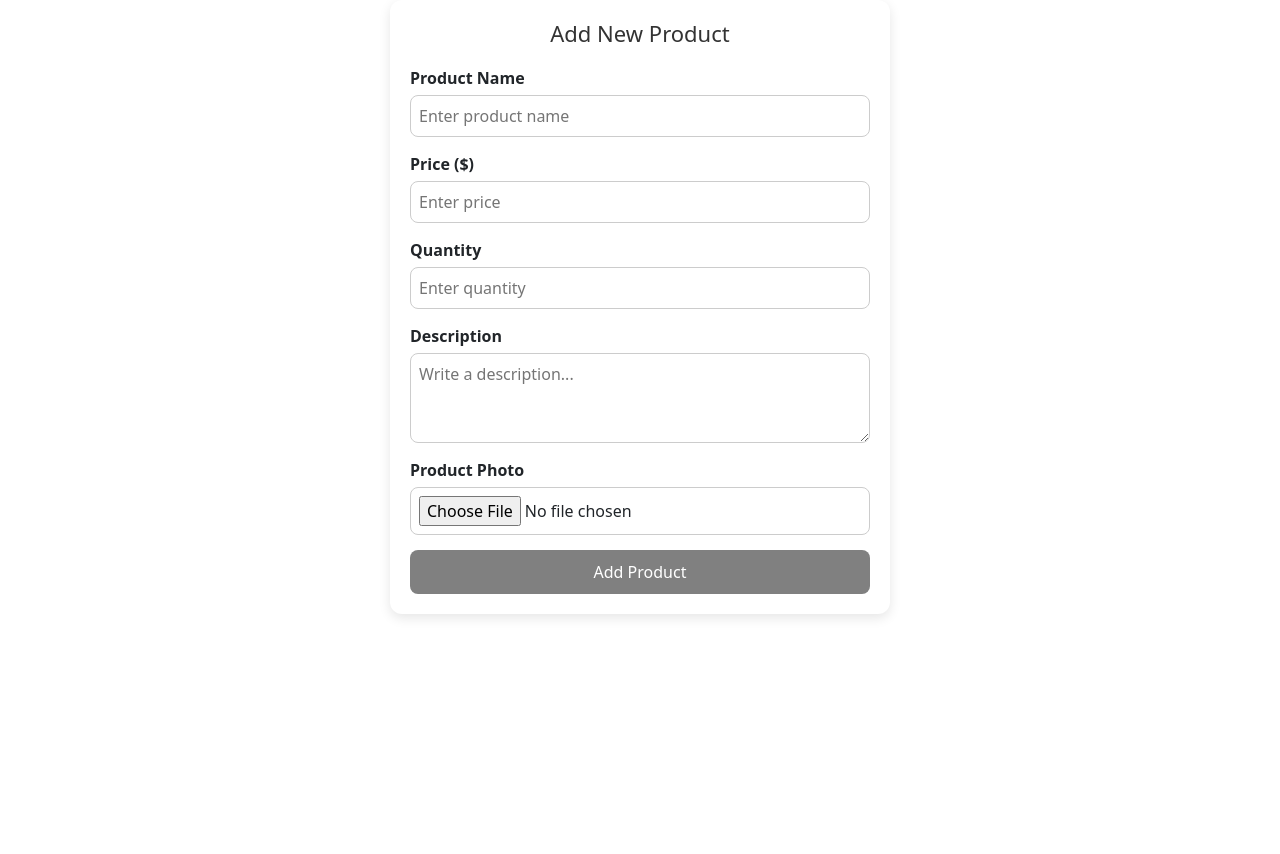
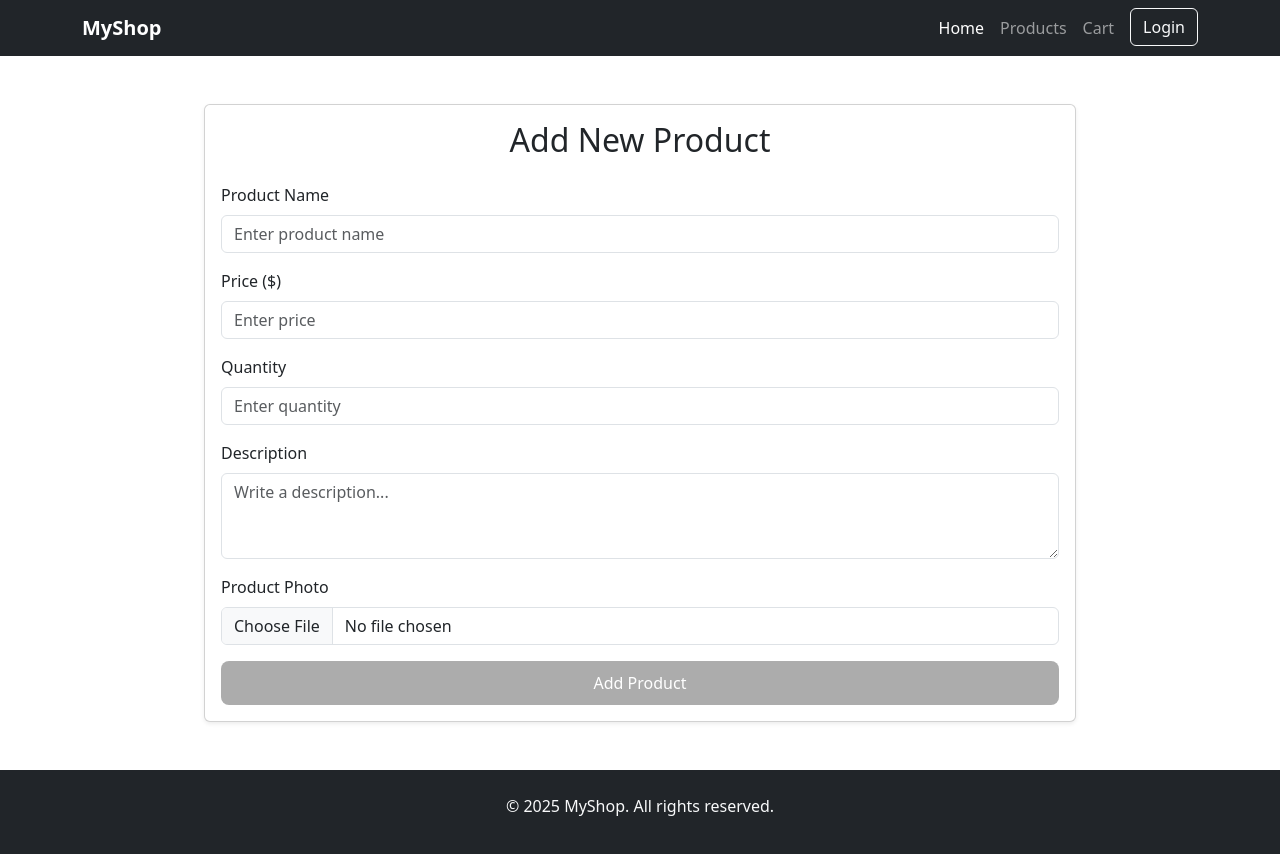
Before and after one commit to Ebram-Wael/e-commerce-website-NTI-, an Angular app in the folder frontend/: page /adminform in a window 1280 px wide. Shown: the top 854 px of the page. Before the commit the page ends 800 px from the top, so only its background shows below. Built offline with nearby package versions, Linux system fonts and the light colour scheme.

Commit message:
add product form and fix some styles and add

```diff
--- a/frontend/src/app/app.routes.ts
+++ b/frontend/src/app/app.routes.ts
@@ -13,11 +13,12 @@ export const routes: Routes = [
                         { path: 'home', component: HomeComponent, title: 'Home' },
                         { path: 'products', component: Products },
                         { path: 'products/:id', component: ProductDetailComponent },
+                        { path: 'adminform', component: AdminFormComponent },
 
                 ]
         },
         { path: 'register', component: RegisterComponent },
         { path: 'login', component: LoginComponent },
-        { path: 'adminform', component: AdminFormComponent },
+
 
 ];
--- a/frontend/src/app/components/admin-form/admin-form.html
+++ b/frontend/src/app/components/admin-form/admin-form.html
@@ -1,43 +1,51 @@
-<div class="admin-form-container">
-  <h2 class="form-title">Add New Product</h2>
+<div class="container mt-5 mb-5" style="width: 70%;">
+  <div class="card shadow-sm">
+    <div class="card-body">
+      <h2 class="card-title text-center mb-4">Add New Product</h2>
 
-  <form [formGroup]="productForm" (ngSubmit)="onSubmit()" class="product-form">
+      <form [formGroup]="productForm" (ngSubmit)="onSubmit()">
 
         <!-- Product Name -->
-    <div class="form-group">
-      <label for="name">Product Name</label>
-      <input id="name" type="text" formControlName="name" placeholder="Enter product name" />
+        <div class="mb-3">
+          <label for="name" class="form-label">Product Name</label>
+          <input id="name" type="text" formControlName="name" class="form-control" placeholder="Enter product name" />
         </div>
 
         <!-- Price -->
-    <div class="form-group">
-      <label for="price">Price ($)</label>
-      <input id="price" type="number" formControlName="price" placeholder="Enter price" />
+        <div class="mb-3">
+          <label for="price" class="form-label">Price ($)</label>
+          <input id="price" type="number" formControlName="price" class="form-control" placeholder="Enter price" />
         </div>
 
         <!-- Quantity -->
-    <div class="form-group">
-      <label for="quantity">Quantity</label>
-      <input id="quantity" type="number" formControlName="quantity" placeholder="Enter quantity" />
+        <div class="mb-3">
+          <label for="quantity" class="form-label">Quantity</label>
+          <input id="quantity" type="number" formControlName="quantity" class="form-control" placeholder="Enter quantity" />
         </div>
 
         <!-- Description -->
-    <div class="form-group">
-      <label for="description">Description</label>
-      <textarea id="description" rows="3" formControlName="description" placeholder="Write a description..."></textarea>
+        <div class="mb-3">
+          <label for="description" class="form-label">Description</label>
+          <textarea id="description" rows="3" formControlName="description" class="form-control" placeholder="Write a description..."></textarea>
         </div>
 
         <!-- Photo -->
-    <div class="form-group">
-      <label for="photo">Product Photo</label>
-      <input id="photo" type="file" (change)="onFileSelected($event)" />
-      <div *ngIf="previewUrl" class="preview">
-        <img [src]="previewUrl" alt="Preview" />
+        <div class="mb-3">
+          <label for="photo" class="form-label">Product Photo</label>
+          <input id="photo" type="file" (change)="onFileSelected($event)" class="form-control" />
+        </div>
+
+        <div class="text-center mb-3" *ngIf="previewUrl">
+          <img [src]="previewUrl" alt="Preview" class="img-thumbnail" style="max-height: 200px;" />
+        </div>
+
+        <div class="d-grid">
+          <button type="submit" class="btn btn-primary" [disabled]="loading || productForm.invalid">
+            <span *ngIf="loading" class="spinner-border spinner-border-sm me-2"></span>
+            {{ loading ? 'Saving...' : 'Add Product' }}
+          </button>
+        </div>
+      </form>
     </div>
   </div>
-
-    <button type="submit" [disabled]="loading || productForm.invalid">
-      {{ loading ? 'Saving...' : 'Add Product' }}
-    </button>
-  </form>
 </div>
--- a/frontend/src/app/components/admin-form/admin-form.ts
+++ b/frontend/src/app/components/admin-form/admin-form.ts
@@ -1,15 +1,13 @@
 import { Component } from '@angular/core';
 import { FormBuilder, FormGroup, Validators, ReactiveFormsModule } from '@angular/forms';
+import { ProductsService } from '../../services/products.service';
 import { HttpClient } from '@angular/common/http';
 import { CommonModule } from '@angular/common';
 
 @Component({
   selector: 'app-admin-form',
   standalone: true,
-  imports: [
-    ReactiveFormsModule,
-    CommonModule
-  ],
+  imports: [ReactiveFormsModule, CommonModule],
   templateUrl: './admin-form.html',
   styleUrls: ['./admin-form.css']
 })
@@ -17,18 +15,15 @@ export class AdminFormComponent {
   productForm: FormGroup;
   selectedFile!: File;
   previewUrl: string | ArrayBuffer | null = null;
+  base64Image: string | null = null;
   loading = false;
 
-  cloudName = 'YOUR_CLOUD_NAME';
-  uploadPreset = 'YOUR_UPLOAD_PRESET';
-
-  constructor(private fb: FormBuilder, private http: HttpClient) {
+  constructor(private fb: FormBuilder, private http: HttpClient , private productsService: ProductsService) {
     this.productForm = this.fb.group({
       name: ['', Validators.required],
       price: ['', [Validators.required, Validators.min(1)]],
       quantity: ['', [Validators.required, Validators.min(1)]],
       description: ['', Validators.required],
-      photoUrl: ['']
     });
   }
 
@@ -36,36 +31,35 @@ export class AdminFormComponent {
     this.selectedFile = event.target.files[0];
     if (this.selectedFile) {
       const reader = new FileReader();
-      reader.onload = () => (this.previewUrl = reader.result);
-      reader.readAsDataURL(this.selectedFile);
+      reader.onload = () => {
+        this.previewUrl = reader.result;
+        this.base64Image = reader.result as string; // نخزن Base64
+      };
+      reader.readAsDataURL(this.selectedFile); // بيحول ل Base64
     }
   }
 
   async onSubmit() {
   if (this.productForm.invalid) return;
+
   this.loading = true;
 
   try {
-      let photoUrl = '';
+    const productData = {
+      title: this.productForm.get('name')?.value,
+      price: this.productForm.get('price')?.value,
+      quantityInStore: this.productForm.get('quantity')?.value,
+      description: this.productForm.get('description')?.value,
+      image: this.base64Image
+    };
 
-      if (this.selectedFile) {
-        const formData = new FormData();
-        formData.append('file', this.selectedFile);
-        formData.append('upload_preset', this.uploadPreset);
+    const res = await this.productsService.createProduct(productData).toPromise();
 
-        const res: any = await this.http
-          .post(`https://api.cloudinary.com/v1_1/${this.cloudName}/image/upload`, formData)
-          .toPromise();
-
-        photoUrl = res.secure_url;
-      }
-
-      this.productForm.patchValue({ photoUrl });
-
-      console.log(' Product Data:', this.productForm.value);
+    console.log('Product created:', res);
     alert('Product added successfully!');
     this.productForm.reset();
     this.previewUrl = null;
+    this.base64Image = null;
   } catch (error) {
     console.error(error);
     alert('Error uploading product');
@@ -73,4 +67,5 @@ export class AdminFormComponent {
     this.loading = false;
   }
 }
+
 }
--- a/frontend/src/app/components/products/products.html
+++ b/frontend/src/app/components/products/products.html
@@ -1,4 +1,4 @@
-<div class="container mt-4">5
+<div class="container mt-4">
   @if(loading) {
   <div class="text-center my-4">Loading...</div>
 
@@ -10,7 +10,7 @@
     <div class="col-12 col-sm-6 col-md-4 mb-4">
       <div class="card h-100 shadow-sm">
         <img
-          [src]="product.imageURl || 'assets/logo.jpg'"
+          src="{{ product.imageUrl }}"
           class="card-img-top"
           alt="{{ product.title }}"
           style="height: 200px; object-fit: cover"
--- a/frontend/src/app/components/products/products.ts
+++ b/frontend/src/app/components/products/products.ts
@@ -1,4 +1,4 @@
-import { Component, OnInit } from '@angular/core';
+import { Component, OnInit, ChangeDetectorRef } from '@angular/core';
 import { ProductsService } from '../../services/products.service';
 import { IProducts } from '../../models/iproduct';
 import { Router } from '@angular/router';
@@ -6,38 +6,46 @@ import { CommonModule } from '@angular/common';
 
 @Component({
   selector: 'app-products',
+  standalone: true,
   imports: [CommonModule],
   templateUrl: './products.html',
-  styleUrl: './products.css'
+  styleUrls: ['./products.css']
 })
 export class Products implements OnInit {
-  products: IProducts[] = []
+  products: IProducts[] = [];
   loading = false;
   error: string | null = null;
 
-  constructor(private productService: ProductsService, private router: Router) { }
+  constructor(
+    private productService: ProductsService,
+    private router: Router,
+    private cdr: ChangeDetectorRef
+  ) {}
 
   ngOnInit(): void {
     this.loadProducts();
   }
+
   loadProducts() {
     this.loading = true;
     this.productService.getProducts().subscribe({
       next: (data: any) => {
         this.products = data.data;
-        console.log(this.products);
+        console.log('Loaded products:', this.products);
         this.loading = false;
+        this.cdr.detectChanges();
       },
       error: (err) => {
-        console.error(err);
+        console.error('Error fetching products:', err);
         this.error = 'Failed to load products';
         this.loading = false;
+        this.cdr.detectChanges();
       }
     });
   }
+
   openDetails(productId?: string) {
     if (!productId) return;
     this.router.navigate(['/products', productId]);
   }
-
 }
--- a/frontend/src/app/models/iproduct.ts
+++ b/frontend/src/app/models/iproduct.ts
@@ -5,5 +5,5 @@ export interface IProducts {
     quantityInStore: number;
     price: number;
     description: string;
-    imageURl: string;
+    imageUrl: string;
 }
--- a/frontend/src/app/services/products.service.ts
+++ b/frontend/src/app/services/products.service.ts
@@ -1,40 +1,45 @@
 import { Injectable } from '@angular/core';
 import { HttpClient, HttpHeaders } from '@angular/common/http';
 import { Observable } from 'rxjs';
-import { IProducts } from '../models/iproduct'
+import { IProducts } from '../models/iproduct';
 
 @Injectable({
   providedIn: 'root'
 })
 export class ProductsService {
   private apiUrl = 'http://localhost:3000/products';
-  private getHeaders() {
+
+  private getAuthHeaders() {
     const token = localStorage.getItem('token');
     return {
       headers: new HttpHeaders({
-        'Content-Type': 'application/json',
-        'Authorization': `Bearer ${token}`
+        'Authorization': `Bearer ${token}`,
+        'Content-Type': 'application/json'
       })
     };
   }
 
-  constructor(private http: HttpClient) {
+  constructor(private http: HttpClient) {}
 
+  getProducts(): Observable<IProducts[]> {
+    return this.http.get<IProducts[]>(this.apiUrl, this.getAuthHeaders());
   }
 
-  getProducts(): Observable<IProducts[]> {
-    return this.http.get<IProducts[]>(this.apiUrl, this.getHeaders());
+  getProductById(id: string): Observable<IProducts> {
+    return this.http.get<IProducts>(`${this.apiUrl}/${id}`, this.getAuthHeaders());
   }
-  getProductById(id: string): Observable<IProducts> {
-    return this.http.get<IProducts>(`${this.apiUrl}/${id}`, this.getHeaders());
+
+  // 📌 إنشاء منتج (JSON + Base64 image)
+  createProduct(product: any): Observable<IProducts> {
+    return this.http.post<IProducts>(this.apiUrl, product, this.getAuthHeaders());
   }
-  createProduct(product: IProducts): Observable<IProducts> {
-    return this.http.post<IProducts>(this.apiUrl, product, this.getHeaders());
+
+  // 📌 تحديث منتج (JSON + Base64 image)
+  updateProduct(id: string, product: any): Observable<IProducts> {
+    return this.http.put<IProducts>(`${this.apiUrl}/${id}`, product, this.getAuthHeaders());
   }
-  updateProduct(id: string, product: IProducts): Observable<IProducts> {
-    return this.http.put<IProducts>(`${this.apiUrl}/${id}`, product, this.getHeaders());
-  }
+
   deleteProduct(id: string): Observable<IProducts> {
-    return this.http.delete<IProducts>(`${this.apiUrl}/${id}`, this.getHeaders());
+    return this.http.delete<IProducts>(`${this.apiUrl}/${id}`, this.getAuthHeaders());
   }
 }
```
Also changed, not shown: 2 other files (tests, documents, lock files or other folders). Lines whose indentation alone changed are shown as unchanged.
